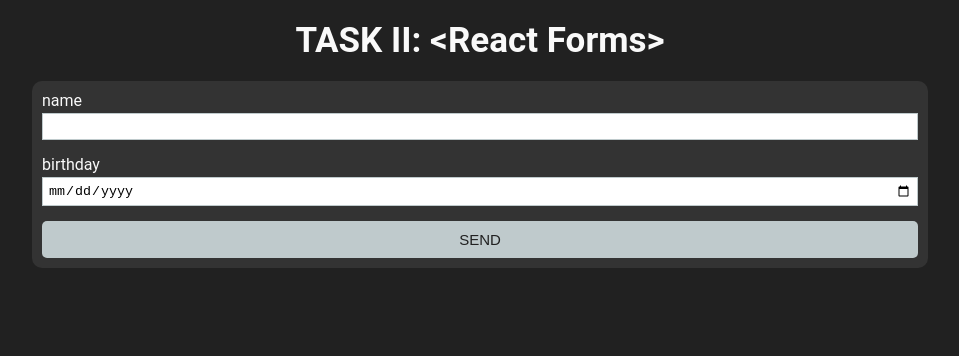
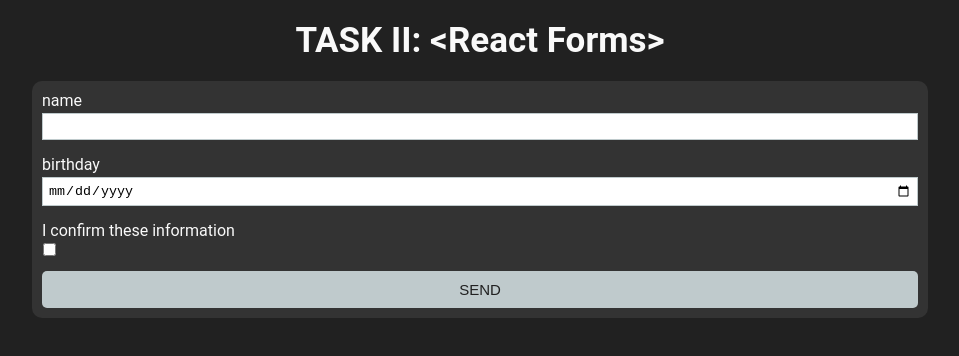
Before and after one commit to elenaniksy/react2021q3, a React app in the folder react-forms/: page / in a window 1280 px wide. Shown: the top 356 px of the page, without its empty margins (160-1119 px from the left). Built offline with nearby package versions, Linux system fonts and the light colour scheme.

Commit message:
feat: add input type checkbox, implement checkbox validation

```diff
--- a/react-forms/src/components/UI/input/Input.module.css
+++ b/react-forms/src/components/UI/input/Input.module.css
@@ -32,4 +32,7 @@
 .input.invalid label {
   color: #FD535E; }
 
+input[type=checkbox] {
+  max-width: 15px; }
+
 /*# sourceMappingURL=Input.module.css.map */
--- a/react-forms/src/components/UI/input/Input.module.scss
+++ b/react-forms/src/components/UI/input/Input.module.scss
@@ -32,3 +32,7 @@
 .input.invalid label{
   color: $pink;
 }
+
+input[type=checkbox] {
+  max-width: 15px;
+}
--- a/react-forms/src/components/UI/input/Input.tsx
+++ b/react-forms/src/components/UI/input/Input.tsx
@@ -1,6 +1,5 @@
 import React from 'react';
 import classes from './Input.module.scss';
-import { FormControlItemModel } from '../../../models/FormControlItemModel';
 
 type InputProps = {
   type: string;
--- a/react-forms/src/components/form/Form.tsx
+++ b/react-forms/src/components/form/Form.tsx
@@ -38,6 +38,18 @@ class Form extends React.Component {
           required: true,
         },
       },
+      agree: {
+        value: '',
+        type: 'checkbox',
+        label: 'I confirm these information',
+        errorMessage: 'Confirm this form',
+        valid: false,
+        touched: false,
+        validation: {
+          required: true,
+          checked: false,
+        },
+      },
     },
   };
 
@@ -57,6 +69,10 @@ class Form extends React.Component {
       isValid = value.length >= validation.minLength && isValid;
     }
 
+    if (validation.checked) {
+      return (isValid = true);
+    }
+
     return isValid;
   }
 
@@ -64,6 +80,9 @@ class Form extends React.Component {
     const formControls: FormControlsModel = { ...this.state.formControls };
     // @ts-ignore //todo: check control type
     const control: FormControlItemModel = { ...formControls[controlName] };
+
+    // @ts-ignore //todo: check why checked does not exist in EventTarget
+    control.validation.checked = event.target.checked ? true : null;
 
     // @ts-ignore //todo: check why value does not exist in EventTarget
     control.value = event.target.value;
@@ -76,6 +95,7 @@ class Form extends React.Component {
       isFormValid = formControls[name].valid && isFormValid;
     });
 
+    console.log(control);
     // @ts-ignore //todo: check control type
     formControls[controlName] = control;
     this.setState({
--- a/react-forms/src/models/FormControlItemModel.tsx
+++ b/react-forms/src/models/FormControlItemModel.tsx
@@ -8,5 +8,6 @@ export interface FormControlItemModel {
   validation: {
     required: boolean;
     minLength?: number;
+    checked?: false;
   };
 }
--- a/react-forms/src/models/FormControlsModel.tsx
+++ b/react-forms/src/models/FormControlsModel.tsx
@@ -3,4 +3,5 @@ import { FormControlItemModel } from './FormControlItemModel';
 export interface FormControlsModel {
   name: FormControlItemModel;
   birthday: FormControlItemModel;
+  agree: FormControlItemModel;
 }
```
Also changed, not shown: 1 other file (tests, documents, lock files or other folders).
